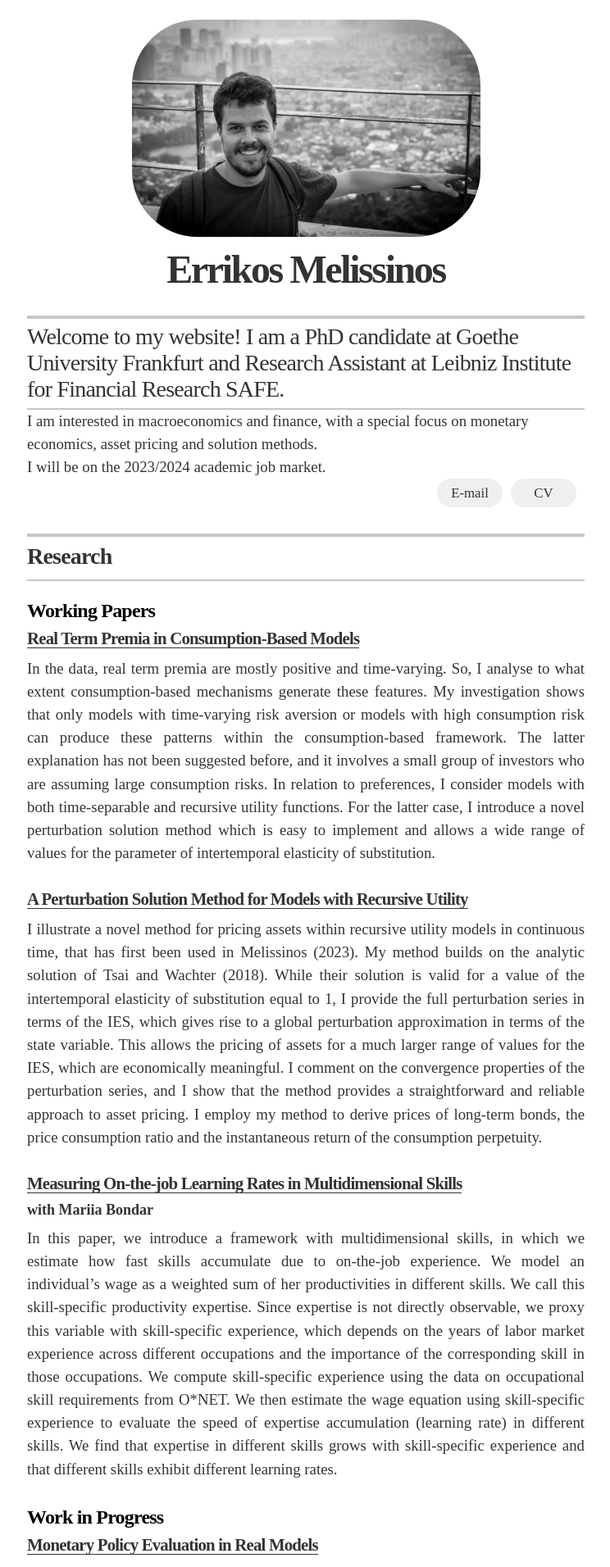
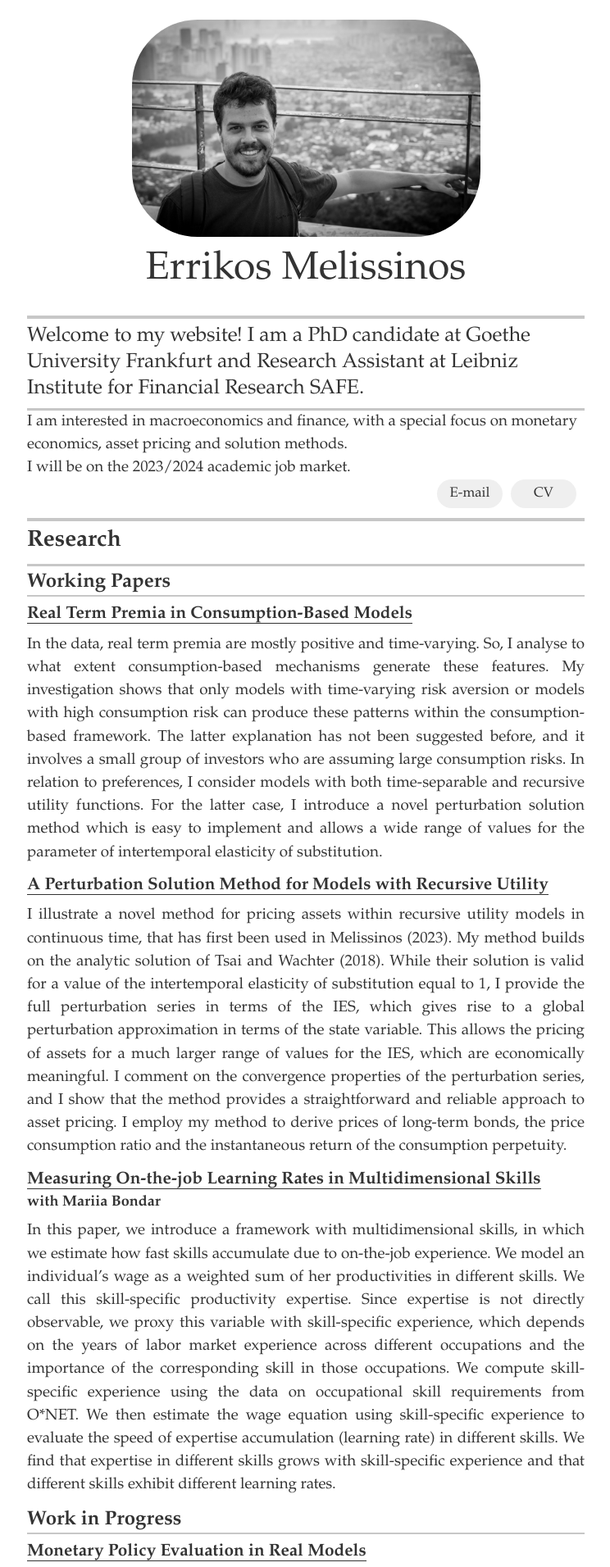
Before and after one commit to errikos-melissinos/errikos-melissinos.github.io, a Jekyll site: the page built from index.html, in a window 1280 px wide. Shown: the top 1912 px of the page at 82% size, without its empty margins (267-1011 px from the left). Built offline with Jekyll 4.4.1, drawn with Linux system fonts in a browser that asks for light colours; some of the changed text lies outside the part shown.

Commit message:
new file:   .sass-cache/3feb06937c9b95efcbaaebe9dbdb1cc2ea4fdf0c/_base.scssc 	new file:   .sass-cache/3feb06937c9b95efcbaaebe9dbdb1cc2ea4fdf0c/_layout.scssc 	new file:   .sass-cache/3feb06937c9b95efcbaaebe9dbdb1cc2ea4fdf0c/_mixins.scssc 	new file:   .sass-cache/3feb06937c9b95efcbaaebe9dbdb1cc2ea4fdf0c/_normalize.scssc 	new file:   .sass-cache/3feb06937c9b95efcbaaebe9dbdb1cc2ea4fdf0c/_resume.scssc 	new file:   .sass-cache/3feb06937c9b95efcbaaebe9dbdb1cc2ea4fdf0c/_variables.scssc 	modified:   _data/skills.yml 	modified:   _layouts/resume.html 	modified:   _sass/_base.scss 	modified:   _sass/_mixins.scss 	modified:   _sass/_normalize.scss 	modified:   _sass/_resume.scss 	new file:   _site/CNAME 	new file:   _site/Dockerfile 	new file:   _site/LICENSE 	new file:   _site/css/main.css 	new file:   _site/favicon.png 	new file:   _site/images/avatar.jpg 	new file:   _site/images/screenshot.png 	new file:   _site/index.html

```diff
--- a/_layouts/resume.html
+++ b/_layouts/resume.html
@@ -117,7 +117,7 @@
 <!--       <section class="content-section"> -->
 <!--         <header class="section-header"> -->
         <header>
-          <h2 class="resume-item-title" style="font-size:1.5rem">Working Papers</h2>
+          <h2 class="subsection-header">Working Papers</h2>
         </header>
 
         {% for project in site.data.projects %}
@@ -139,7 +139,7 @@
 <!--       <section class="content-section"> -->
 <!--         <header class="section-header"> -->
         <header>
-          <h2 class="resume-item-title" style="font-size:1.5rem">Work in Progress</h2>
+          <h2 class="subsection-header">Work in Progress</h2>
         </header>
 
         {% for project in site.data.projects2 %}
@@ -165,9 +165,10 @@
         </header>
         {% for skill in site.data.skills %}
         <div class="resume-item">
-          <span class="resume-item-title" style="font-family:Baskerville, serif;font-size:1.3rem">{{ skill.skill }}</span>
-           <a class="resume-item-details" style="font-family:Baskerville, serif;font-size:1.3rem" itemprop="name">{% if skill.url %}<a href="{{ skill.url }}" itemprop="url">{{ skill.link }}</a>{% else %}{{ skill.link }}{% endif %}</a>
-          <p class="resume-item-copy" style="font-family:Baskerville, serif;font-size:1.3rem">{{ skill.description }}</p>
+          <span class="resume-item-details">{{ skill.type }}</span>
+          <span class="resume-item-details" style="font-weight:bold">{{ skill.skill }}</span>
+           <span class="resume-item-details" itemprop="name">{% if skill.url %}<a href="{{ skill.url }}" itemprop="url">{{ skill.link }}</a>{% else %}{{ skill.link }}{% endif %}</span>
+          <!-- <p class="resume-item-copy">{{ skill.description }}</p> -->
         </div>
         {% endfor %}
 
--- a/_sass/_base.scss
+++ b/_sass/_base.scss
@@ -12,7 +12,7 @@ html {
 
 body{
   // @include serif;
-  font-family: Baskerville, serif;
+  font-family: Garamond, serif;
   color: $text_color;
   font-size: 16px;
   line-height: 1.5;
--- a/_sass/_mixins.scss
+++ b/_sass/_mixins.scss
@@ -92,8 +92,13 @@
 
 @mixin section_border {
   border-top: 4px solid #c7c7c7;
+  border-bottom: 3px solid #c7c7c7;
+  padding: .2rem 0 .4rem;
+}
+
+@mixin subsection_border {
   border-bottom: 2px solid #c7c7c7;
-  padding: .2rem 0 .4rem;
+  padding: 0 0 .2rem;
 }
 
 @mixin section_border_thin {
--- a/_sass/_normalize.scss
+++ b/_sass/_normalize.scss
@@ -11,7 +11,7 @@
 
 html {
   // font-family: sans-serif; /* 1 */
-  font-family: Baskerville, serif; /* 1 */
+  font-family: Garamond, serif; /* 1 */
   text-size-adjust: 100%; /* 2 */
 }
 
--- a/_sass/_resume.scss
+++ b/_sass/_resume.scss
@@ -6,14 +6,16 @@
 
 .section-header {
   @include section_border;
-  margin-bottom: 1.5rem;
+  margin-bottom: 0.5rem;
 
   h2 {
     // @include sans;
-    font-family:Baskerville, serif;
+    font-family: Garamond, serif;
+
+
     font-weight: 600;
     font-size: 1.75rem;
-    letter-spacing: -.05rem;
+    // letter-spacing: -.05rem;
     margin: 0;
   }
 }
@@ -34,18 +36,21 @@
 
   .header-name {
     // @include sans;
-    font-family:Baskerville, serif;
+    font-family: Garamond, serif;
+
     font-size: 3rem;
-    font-weight: 600;
+    font-weight: 501;
     text-align: center;
-    letter-spacing: -.15rem;
+    // letter-spacing: -.15rem;
     line-height: 1;
     margin: 1rem 0 0;
   }
 
   .header-contact-info {
     // @include sans;
-    font-family:Baskerville, serif;
+    font-family: Garamond, serif;
+
+
     text-align: center;
   }
   .header-contact-info p a {
@@ -60,11 +65,13 @@
 
     .header-title {
       // @include sans;
-      font-family:Baskerville, serif;
+      font-family: Garamond, serif;
+
+
       font-weight: 300;
-      font-size: 1.75rem;
+      font-size: 1.55rem;
       line-height: 2rem;
-      letter-spacing: -.05rem;
+      // letter-spacing: -.05rem;
       // text-align: center;
       margin: 0.5rem 0 0.5rem;
 
@@ -132,12 +139,12 @@
   width: 80px;
   font-size: 1.05rem;
   // @include sans_light;
-  font-family: Baskerville, serif;
+  font-family: Garamond, serif;
   color: #333;
   line-height: 35px;
   @include transition(all .2s ease);
   margin-right: 10px;
-  margin-bottom: 0.5rem;
+  margin-bottom: -0.75rem;
 
   &:hover {
     background-color: #333;
@@ -150,25 +157,40 @@
 // resume content styles
 
 .content-section {
-  margin: 0 0 3rem;
+  margin: 0 0 2rem;
 
-  .resume-item { margin-bottom: 2rem; }
+  .resume-item { margin-bottom: 1rem; }
+
+  .subsection-header {
+    // @include sans_bold;
+    font-family: Garamond, serif;
+    @include subsection_border;
+    // text-decoration: underline;
+    // text-decoration-style: double;
+    margin: 0rem 0 .75rem;
+    font-size: 1.5rem;
+    // letter-spacing: -.05rem;
+    line-height: 1;
+    // font-style: bold;
+    color: #333;
+  }
+
 
   .resume-item-title {
     // @include sans_bold;
-    font-family: Baskerville, serif;
-    margin: 0 0 .75rem;
+    font-family: Garamond, serif;
+    margin: 0 0 .5rem;
     font-size: 1.3rem;
-    letter-spacing: -.05rem;
+    // letter-spacing: -.05rem;
     line-height: 1;
-    font-style: bold;
-    color: #000;
+    // font-style: bold;
   }
 
   .resume-item-details {
     font-size: 1.125rem;
     margin: 0 0 .75rem;
     line-height: 1;
+
 
     &.award-title {
       font-size: 1rem;
@@ -180,6 +202,7 @@
     font-size: 1.175rem;
   }
 
+  .subsection-header,
   .resume-item-title,
   .resume-item-details,
   .resume-item-copy,
@@ -228,7 +251,7 @@
   .page-header { padding: 1rem 0 .2rem;
     .header-name {
       // @include sans_bold;
-      font-family: Baskerville, serif;
+      font-family: Garamond, serif;
       font-size: 2rem;
       margin: 0 0 .2rem;
       font-style: bold;
```
Also changed, not shown: _data/skills.yml (+10 -5 lines), 8 other files.
